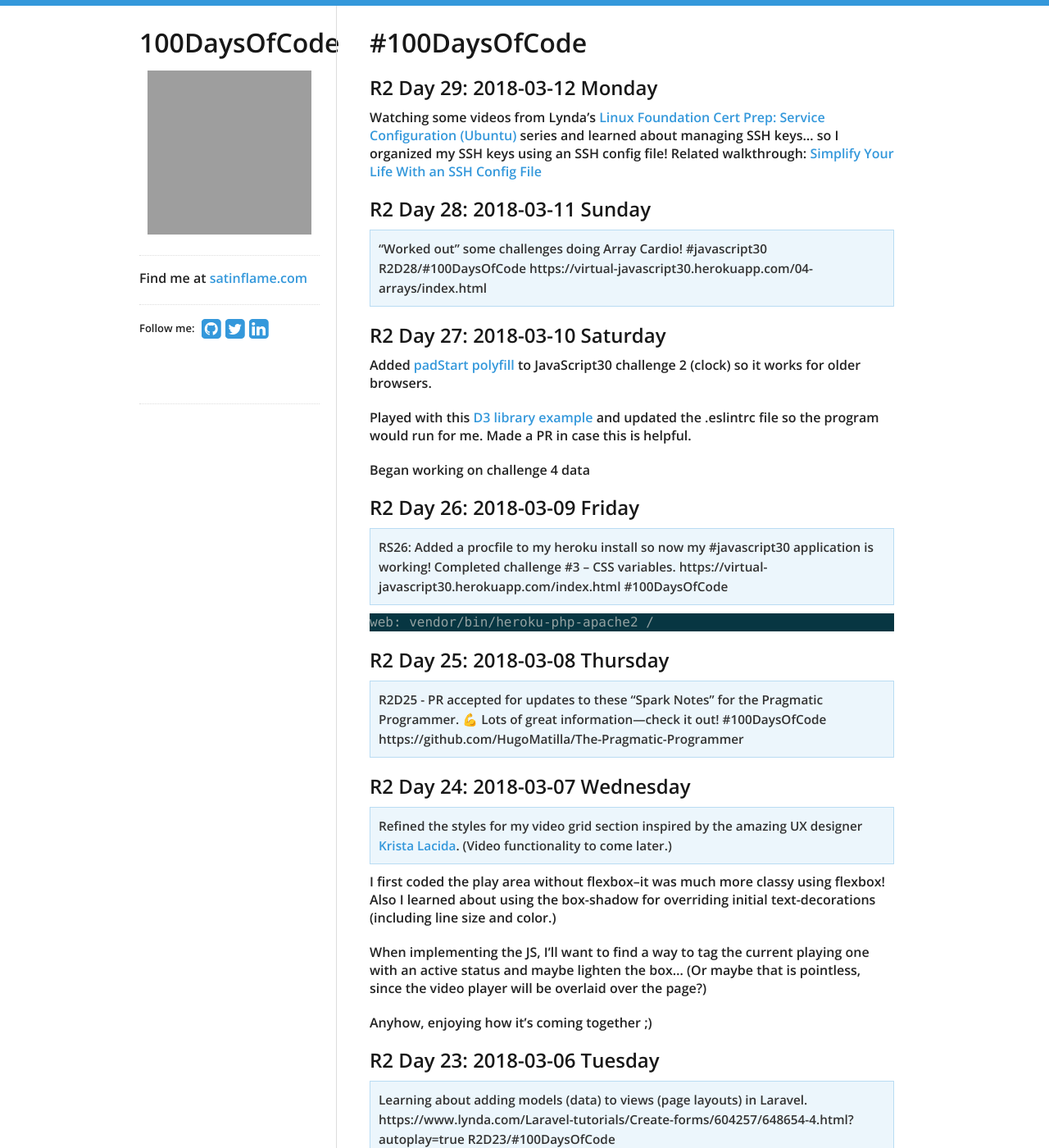
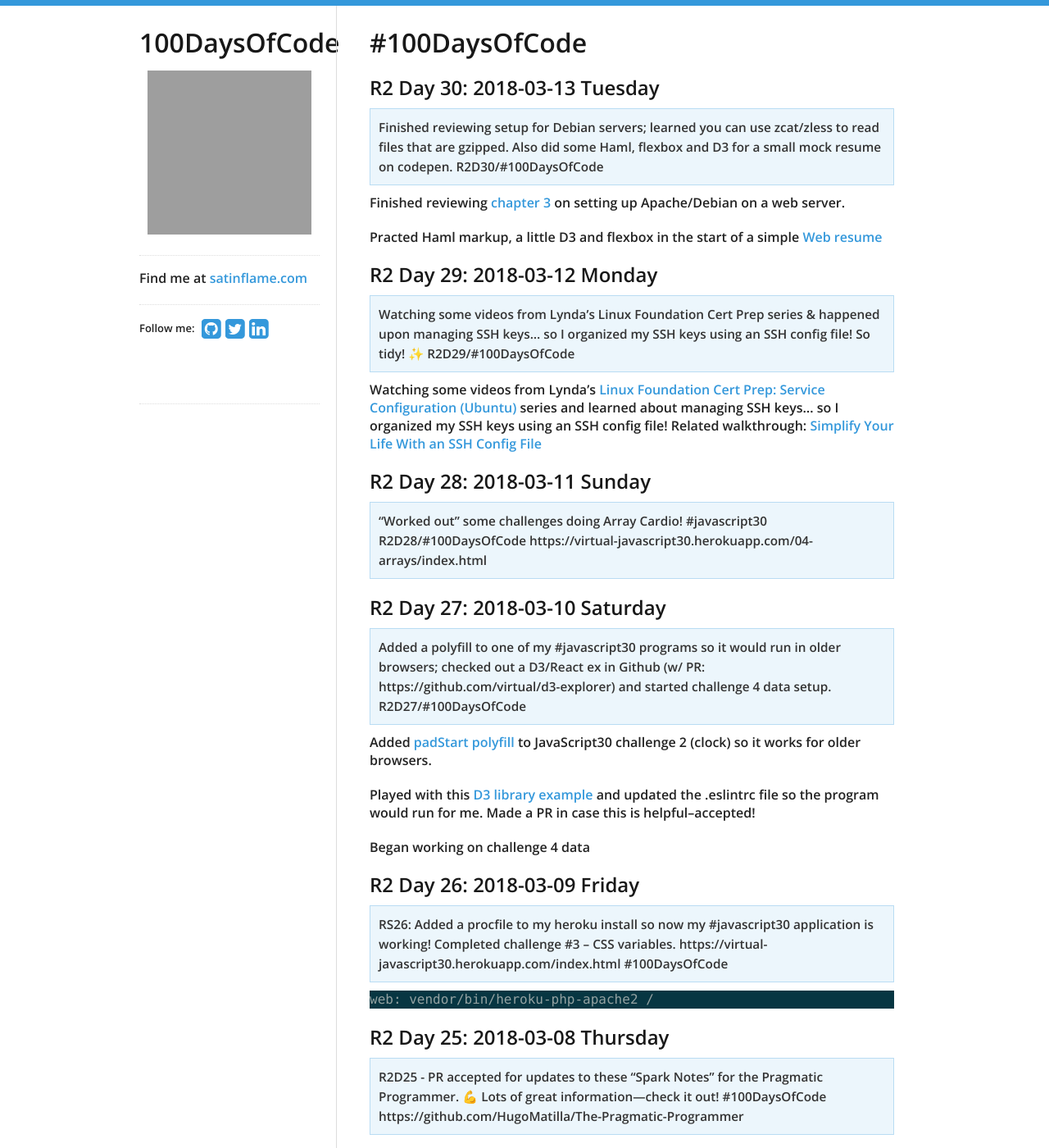
Before and after one commit to virtual/100daysofcode, a Jekyll site: the page built from index.md, in a window 1280 px wide and 1400 px high. Shown: the whole window at 82% size. Built offline with Jekyll 4.4.1, drawn with Linux system fonts in a browser that asks for light colours; nearby versions of some CDN libraries; our own code applies the rules of GitHub Pages for plain Markdown files; grey boxes are pictures that could not be loaded.

Commit message:
Update index.md

```diff
--- a/index.md
+++ b/index.md
@@ -1,6 +1,16 @@
 # #100DaysOfCode
 
+## R2 Day 30: 2018-03-13 Tuesday
+
+> Finished reviewing setup for Debian servers; learned you can use zcat/zless to read files that are gzipped. Also did some Haml, flexbox and D3 for a small mock resume on codepen. R2D30/#100DaysOfCode
+
+Finished reviewing [chapter 3](https://www.lynda.com/Linux-tutorials/Configure-HTTP-server/664829/710621-4.html?autoplay=true) on setting up Apache/Debian on a web server.
+
+Practed Haml markup, a little D3 and flexbox in the start of a simple [Web resume](https://codepen.io/virtual/full/XEXVpp/)
+
 ## R2 Day 29: 2018-03-12 Monday
+
+> Watching some videos from Lynda's Linux Foundation Cert Prep series & happened upon managing SSH keys... so I organized my SSH keys using an SSH config file! So tidy! ✨ R2D29/#100DaysOfCode
 
 Watching some videos from Lynda's [Linux Foundation Cert Prep: Service Configuration (Ubuntu)](https://www.lynda.com/Linux-tutorials/Configure-SSH-based-remote-access-using-publicprivate-key-pairs/664829/710619-4.html?autoplay=true) series and learned about managing SSH keys... so I organized my SSH keys using an SSH config file! Related walkthrough: [Simplify Your Life With an SSH Config File](http://nerderati.com/2011/03/17/simplify-your-life-with-an-ssh-config-file/)
 
@@ -10,9 +20,11 @@ Watching some videos from Lynda's [Linux Foundation Cert Prep: Service Configura
 
 ## R2 Day 27: 2018-03-10 Saturday
 
+> Added a polyfill to one of my #javascript30 programs so it would run in older browsers; checked out a D3/React ex in Github (w/ PR: https://github.com/virtual/d3-explorer) and started challenge 4 data setup. R2D27/#100DaysOfCode
+
 Added [padStart polyfill](https://developer.mozilla.org/en-US/docs/Web/JavaScript/Reference/Global_Objects/String/padStart) to JavaScript30 challenge 2 (clock) so it works for older browsers.
 
-Played with this [D3 library example](https://github.com/virtual/d3-explorer) and updated the .eslintrc file so the program would run for me. Made a PR in case this is helpful.
+Played with this [D3 library example](https://github.com/virtual/d3-explorer) and updated the .eslintrc file so the program would run for me. Made a PR in case this is helpful--accepted!
 
 Began working on challenge 4 data
 
```
